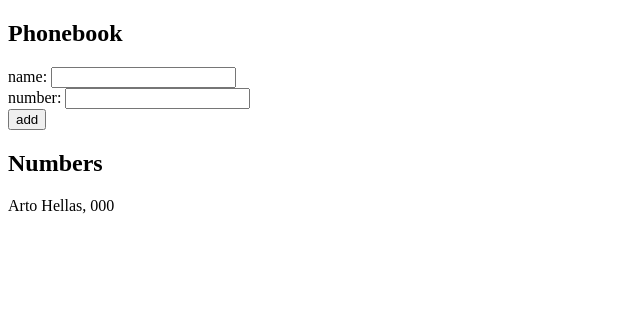
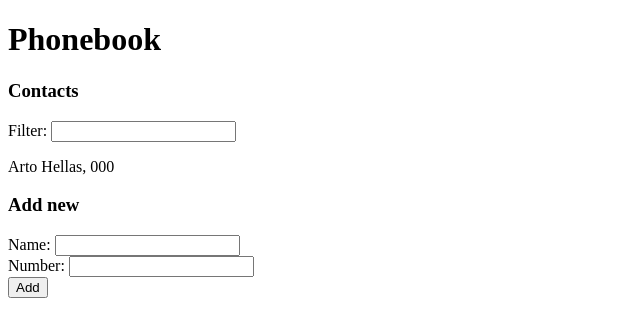
Before and after one commit to emigination/fullstackmooc, a React (Create React App) app in the folder part2/puhelinluettelo/: page / in a window 1280 px wide. Shown: the top 336 px of the page, without its empty margins (0-640 px from the left). Built offline with nearby package versions, Linux system fonts and the light colour scheme; the HTML template or start-up script is replaced by a standard one.

Commit message:
Tehtävä 2.9

```diff
--- a/part2/puhelinluettelo/src/App.js
+++ b/part2/puhelinluettelo/src/App.js
@@ -1,10 +1,4 @@
 import React, { useState } from 'react'
-
-const ContactsList = (props) => {
-  return (
-    <div>{props.persons.map(person => <p key={person.name}>{person.name}, {person.number}</p>)}</div>
-  )
-}
 
 const App = () => {
   const [persons, setPersons] = useState([
@@ -12,6 +6,7 @@ const App = () => {
   ])
   const [newName, setNewName] = useState('')
   const [newNumber, setNewNumber] = useState('')
+  const [contactsFilter, setFilter] = useState('')
 
   const addPerson = (event) => {
     event.preventDefault()
@@ -28,18 +23,28 @@ const App = () => {
     setNewNumber(event.target.value)
   }
 
+  const handleFilter = (event) => {
+    setFilter(event.target.value)
+  }
+
+  const personsToShow = contactsFilter.length > 0
+    ? persons.filter(person => person.name.toLowerCase().includes(contactsFilter.toLowerCase()))
+    : persons
+
   return (
     <div>
-      <h2>Phonebook</h2>
+      <h1>Phonebook</h1>
+      <h3>Contacts</h3>
+      <div><p>Filter: <input onChange={handleFilter}/></p></div>
+      <div>{personsToShow.map(person => <div key={person.name}>{person.name}, {person.number}</div>)}</div>
+      <h3>Add new</h3>
       <form onSubmit={addPerson}>
-        <div>name: <input onChange={handleNameChange}/></div>
-        <div>number: <input onChange={handleNumberChange}/></div>
+        <div>Name: <input onChange={handleNameChange}/></div>
+        <div>Number: <input onChange={handleNumberChange}/></div>
         <div>
-          <button type="submit">add</button>
+          <button type="submit">Add</button>
         </div>
       </form>
-      <h2>Numbers</h2>
-      <ContactsList persons={persons}/>
     </div>
   )
 
```
